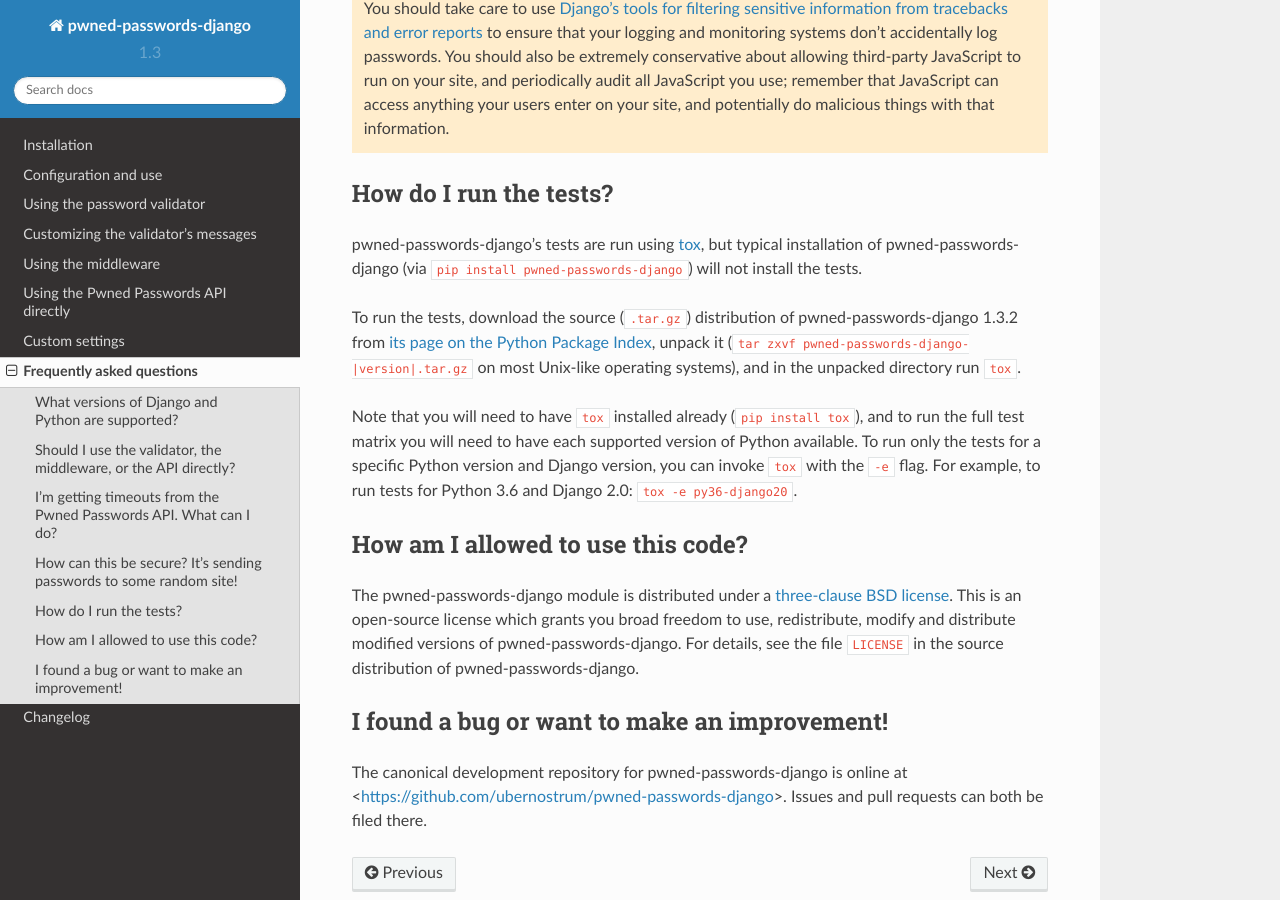
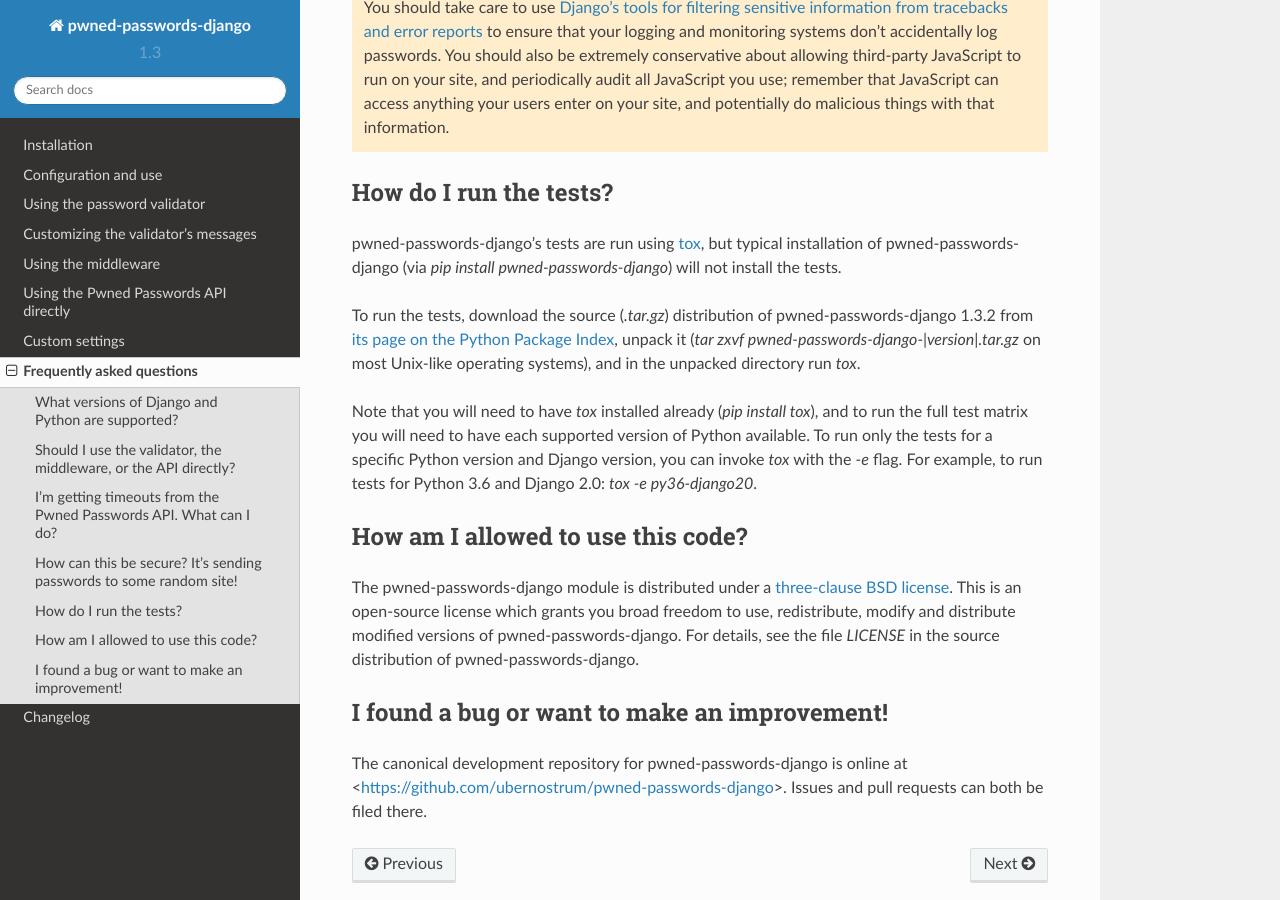
Before and after one commit to ubernostrum/pwned-passwords-django, a Sphinx documentation site: the page built from docs/faq.rst, in a window 1280 px wide and 900 px high, scrolled down 1529 px. Built offline with Sphinx 7.4.7 and the Read the Docs theme 2.0.0, drawn with Linux system fonts in a browser that asks for light colours.

Commit message:
Update docs.

```diff
--- a/docs/faq.rst
+++ b/docs/faq.rst
@@ -24,7 +24,7 @@
 attempts to set a user's password to a known-compromised value, but
 cannot catch cases where a user already has a compromised password and
 is continuing to use it. :ref:`The middleware <middleware>` can catch
-that case, provided you're checking the ``request.pwned_passwords``
+that case, provided you're checking the `request.pwned_passwords`
 attribute in your view code.
 
 Using :ref:`the direct API <api>` should only be necessary in rare
@@ -95,22 +95,22 @@
 
 pwned-passwords-django's tests are run using `tox
 <https://tox.readthedocs.io/>`_, but typical installation of
-pwned-passwords-django (via ``pip install pwned-passwords-django``)
+pwned-passwords-django (via `pip install pwned-passwords-django`)
 will not install the tests.
 
-To run the tests, download the source (``.tar.gz``) distribution of
+To run the tests, download the source (`.tar.gz`) distribution of
 pwned-passwords-django |release| from `its page on the Python Package
 Index <https://pypi.org/project/pwned-passwords-django/>`_, unpack it
-(``tar zxvf pwned-passwords-django-|version|.tar.gz`` on most
+(`tar zxvf pwned-passwords-django-|version|.tar.gz` on most
 Unix-like operating systems), and in the unpacked directory run
-``tox``.
+`tox`.
 
-Note that you will need to have ``tox`` installed already (``pip
-install tox``), and to run the full test matrix you will need to have
+Note that you will need to have `tox` installed already (`pip
+install tox`), and to run the full test matrix you will need to have
 each supported version of Python available. To run only the tests for
-a specific Python version and Django version, you can invoke ``tox``
-with the ``-e`` flag. For example, to run tests for Python 3.6 and
-Django 2.0: ``tox -e py36-django20``.
+a specific Python version and Django version, you can invoke `tox`
+with the `-e` flag. For example, to run tests for Python 3.6 and
+Django 2.0: `tox -e py36-django20`.
 
 
 How am I allowed to use this code?
@@ -120,7 +120,7 @@
 BSD license <http://opensource.org/licenses/BSD-3-Clause>`_. This is
 an open-source license which grants you broad freedom to use,
 redistribute, modify and distribute modified versions of
-pwned-passwords-django. For details, see the file ``LICENSE`` in the
+pwned-passwords-django. For details, see the file `LICENSE` in the
 source distribution of pwned-passwords-django.
 
 .. _three-clause BSD license: http://opensource.org/licenses/BSD-3-Clause
```
Also changed, not shown: docs/api.rst (+9 -11 lines), docs/middleware.rst (+37 -32 lines), docs/settings.rst (+7 -8 lines), docs/validator.rst (+18 -15 lines).
